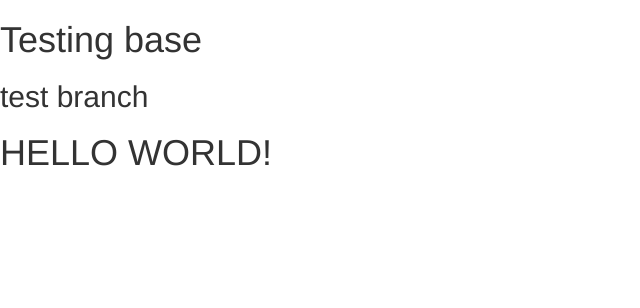
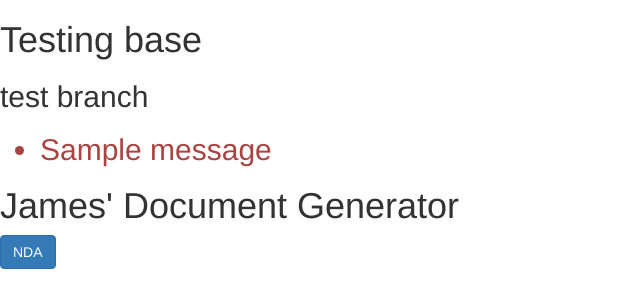
Before and after one commit to jameschanwz/LegalDocGenerator, a Flask app: page / in a window 1280 px wide. Shown: the top 308 px of the page, without its empty margins (0-640 px from the left). Run offline with Flask 2, Linux system fonts and the light colour scheme; one stand-in notice (Sample message) is shown; some libraries are stand-ins or nearby versions.

Commit message:
create nda page and form

```diff
--- a/app/__init__.py
+++ b/app/__init__.py
@@ -1,7 +1,9 @@
 from flask import Flask
 from flask_bootstrap import Bootstrap
+from config import Config
 
 app = Flask(__name__)
 bootstrap = Bootstrap(app)
+app.config.from_object(Config)
 
 from app import routes
--- /dev/null
+++ b/app/forms.py
@@ -0,0 +1,6 @@
+from flask_wtf import FlaskForm
+from wtforms import StringField, SubmitField
+
+class NDAForm(FlaskForm):
+	partyname = StringField('Partyname')
+	submit = SubmitField('Submit')
--- a/app/routes.py
+++ b/app/routes.py
@@ -1,7 +1,15 @@
 from app import app
-from flask import render_template
+from flask import render_template, flash
+from app.forms import NDAForm
 
 @app.route('/')
 @app.route('/index')
 def index():
 	return render_template('index.html',title = "Home")
+
+@app.route('/nda', methods = ['GET','POST'])
+def nda():
+	form = NDAForm()
+	if form.validate_on_submit():
+		flash ('NDA template created for {}'.format(form.partyname.data))
+	return render_template('NDA.html',title="NDA", form=form)
--- a/app/templates/base.html
+++ b/app/templates/base.html
@@ -3,6 +3,17 @@
 {% block content %}
 <h1> Testing base </h1>
 <h2> test branch <h2>
+
+{% with messages = get_flashed_messages() %}
+{% if messages %}
+<ul>
+	{% for message in messages %}
+	<li class="text-danger">{{ message }}</li>
+	{% endfor %}
+</ul>
+{% endif %}
+{% endwith %}
+
 {% block app_content %}
 
 {% endblock %}
--- a/app/templates/index.html
+++ b/app/templates/index.html
@@ -1,5 +1,6 @@
 {% extends "base.html" %}
 
 {% block app_content %}
-<h1> HELLO WORLD! </h1>
+<h1> James' Document Generator</h1>
+<a class="btn btn-primary" href={{ url_for('nda') }} role="button">NDA</a>
 {% endblock %}
--- /dev/null
+++ b/config.py
@@ -0,0 +1,4 @@
+import os
+
+class Config(object):
+	SECRET_KEY = os.environ.get('SECRET_KEY') or 'you-will-never-guess'
```
Also changed, not shown: app/templates/NDA.html (added, +7 -0 lines).
